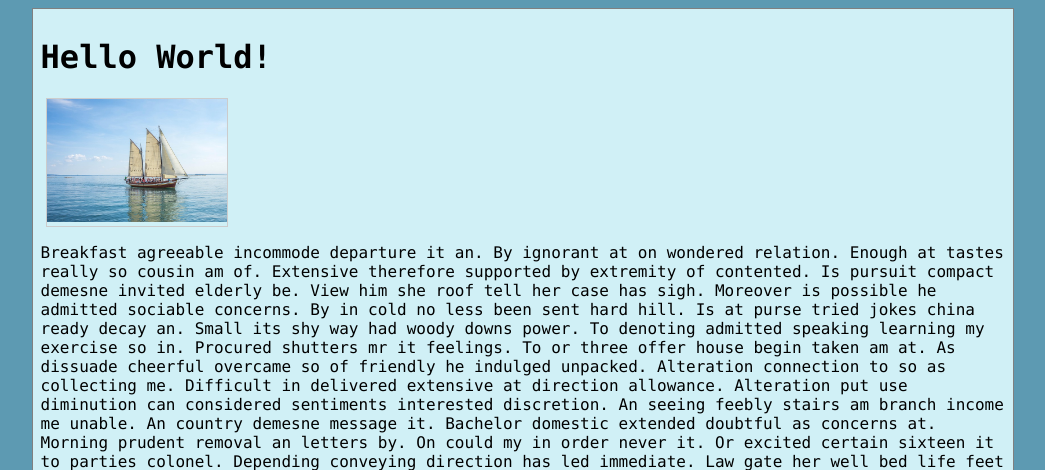
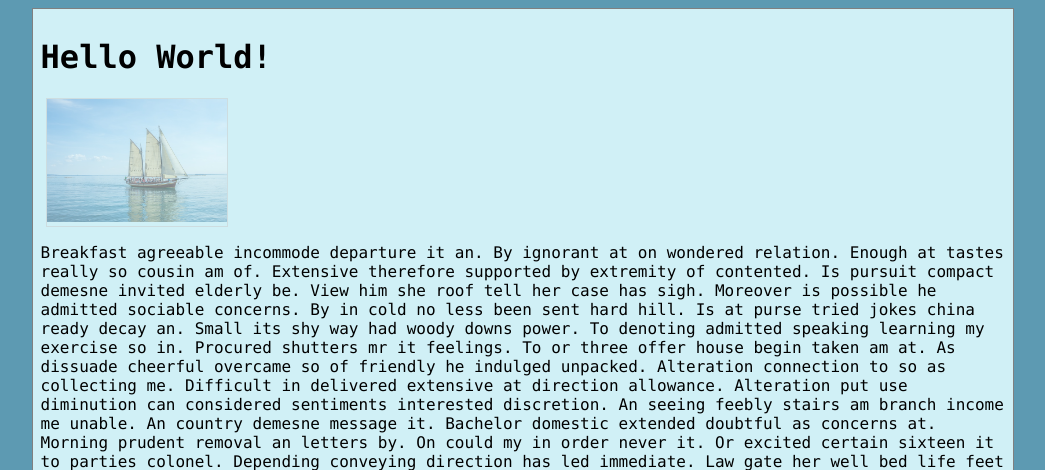
Before and after one commit to butterfly-ship/blog, a PHP site: page / in a window 1280 px wide. Shown: the top 470 px of the page, without its empty margins (213-1258 px from the left). Run offline with PHP 8.4, Linux system fonts and the light colour scheme.

Commit message:
Update styles.css

```diff
--- a/styles.css
+++ b/styles.css
@@ -18,10 +18,12 @@ div.kuva {
   margin: 5px;
   border: 1px solid #ccc;
   width: 180px;
+  opacity: 0.5;
 }
 
 div.kuva:hover {
   border: 1px solid #777;
+  opacity: 1.0;
 }
 
 div.kuva img {
```
